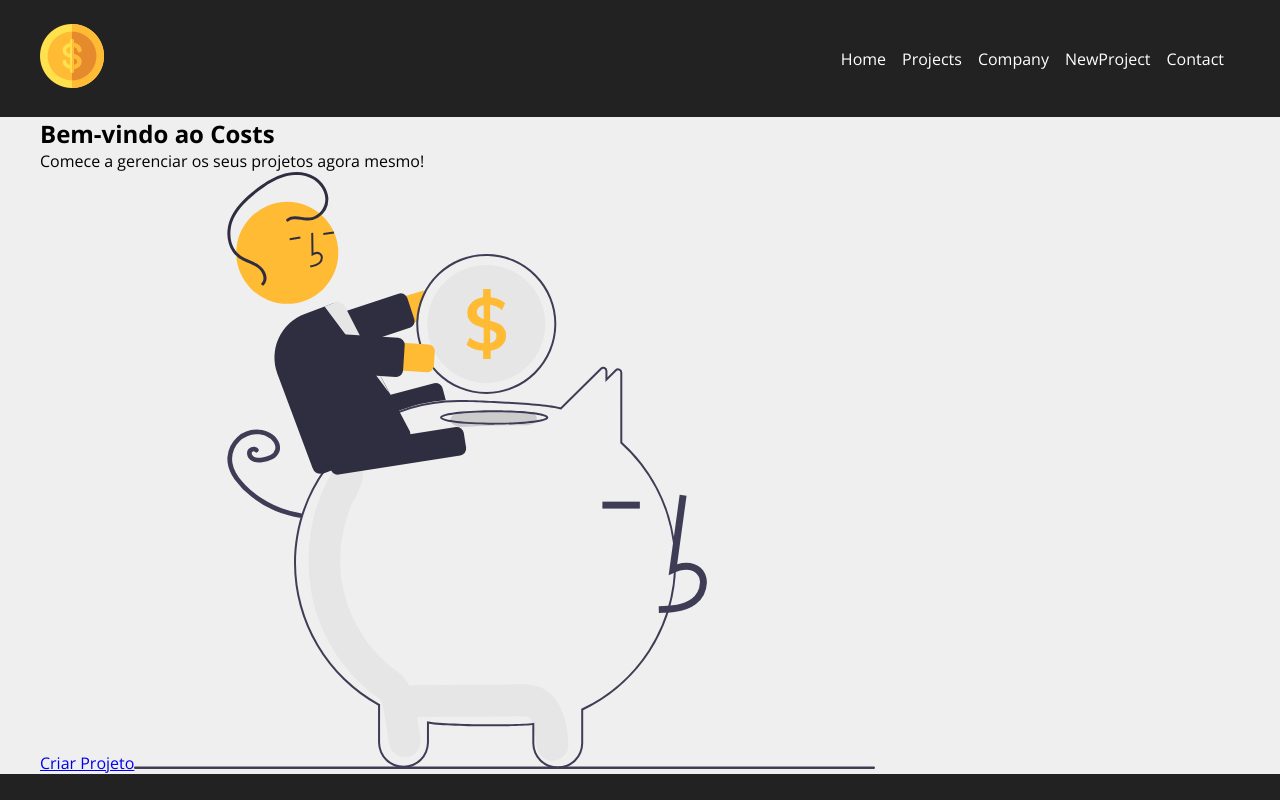
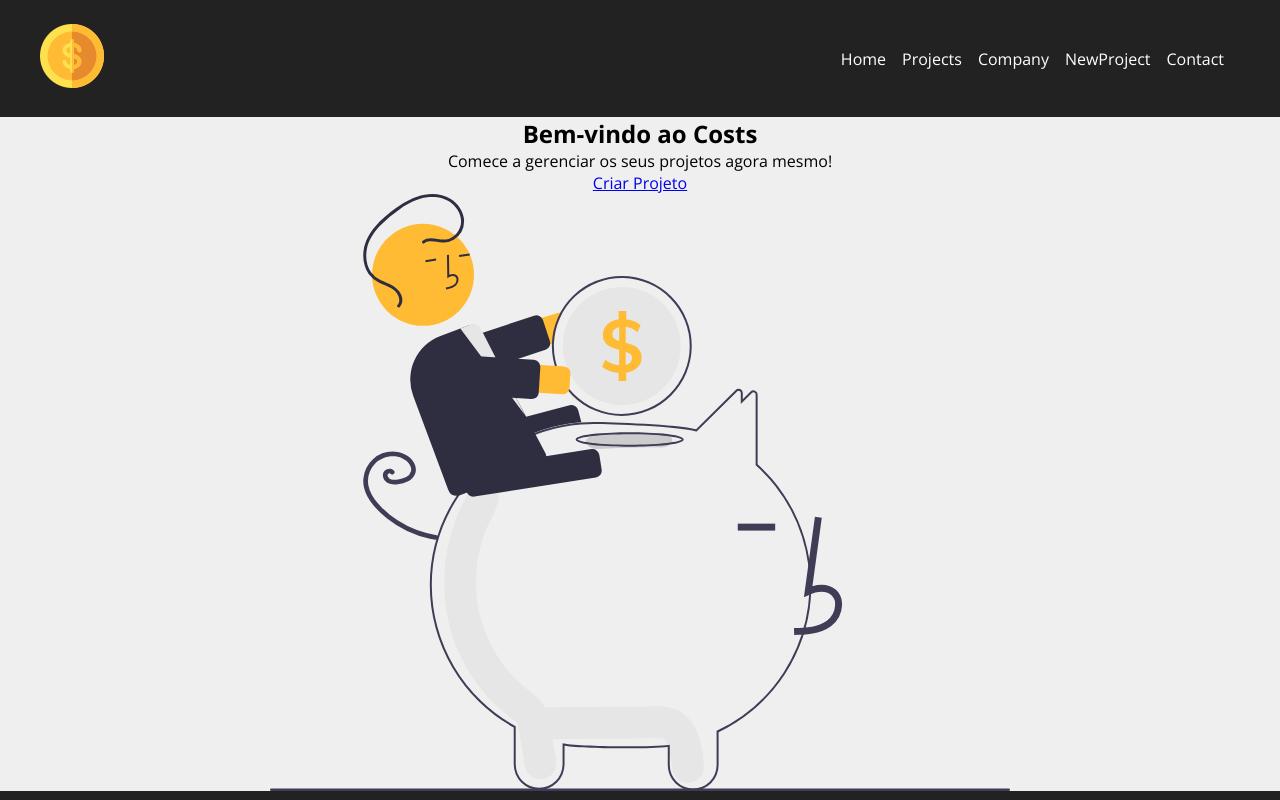
Before and after one commit to RusthenRonald/Projeto-React, a JavaScript app in the folder new-project/: page / in a window 1280 px wide. Shown: the top 800 px of the page. Built offline with nearby package versions, Linux system fonts and the light colour scheme; the HTML template or start-up script is replaced by a standard one; a web font is replaced by a local one.

Commit message:
centralizando img com flex box

```diff
--- a/new-project/src/components/pages/Home.js
+++ b/new-project/src/components/pages/Home.js
@@ -3,7 +3,7 @@ import savings from '../../img/savings.svg'
 
 function Home(){
     return(
-        <section>
+        <section className={styles.home_container}>
             <h1>Bem-vindo ao <span>Costs</span></h1>
             <p>Comece a gerenciar os seus projetos agora mesmo!</p>
             <a href='/'>Criar Projeto</a>
--- a/new-project/src/components/pages/Home.module.css
+++ b/new-project/src/components/pages/Home.module.css
@@ -0,0 +1,7 @@
+.home_container{
+    width: 100%;
+    display: flex;
+    flex-direction: column;
+    align-items: center;
+    justify-content: center;
+}
```
